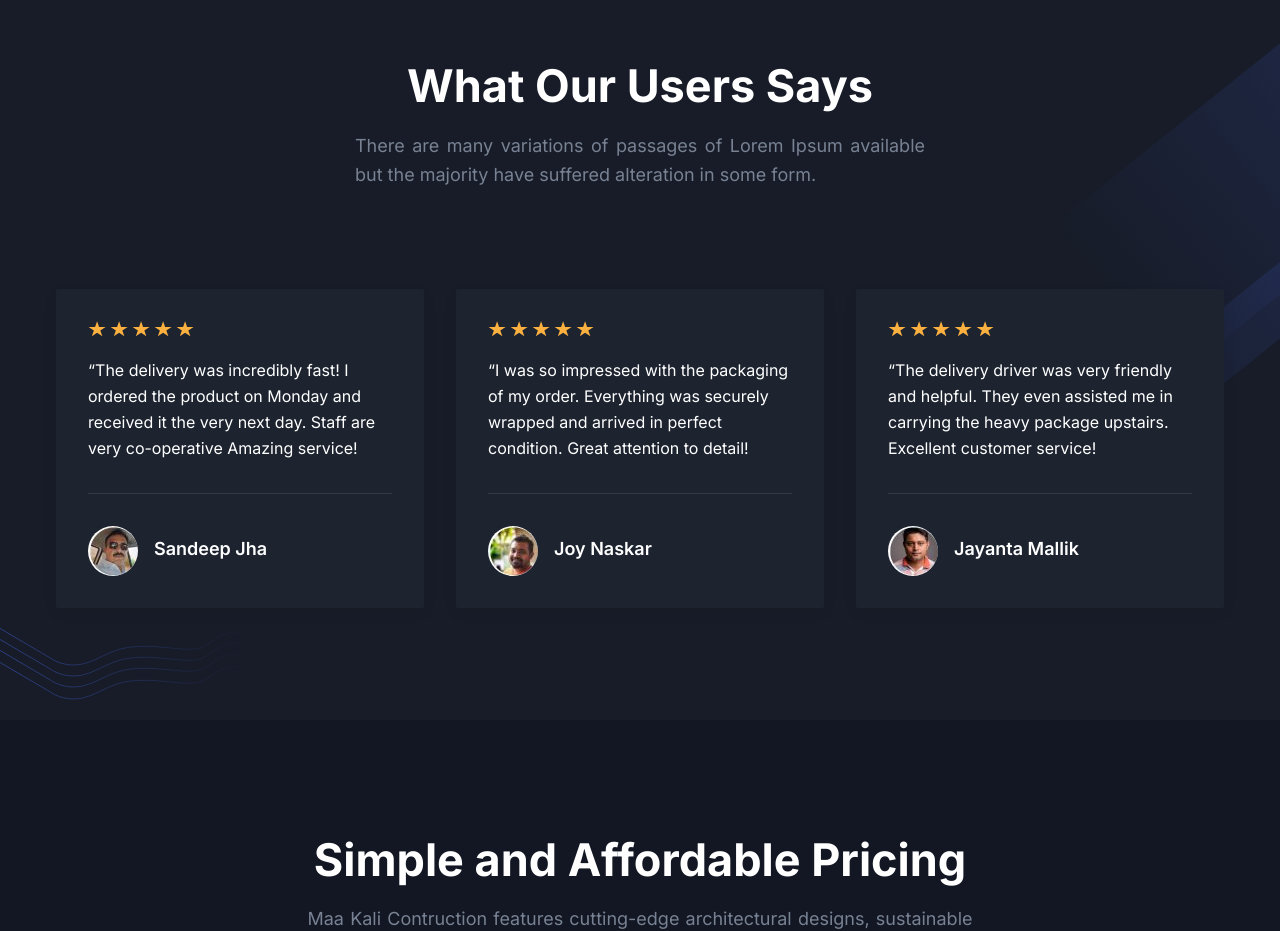
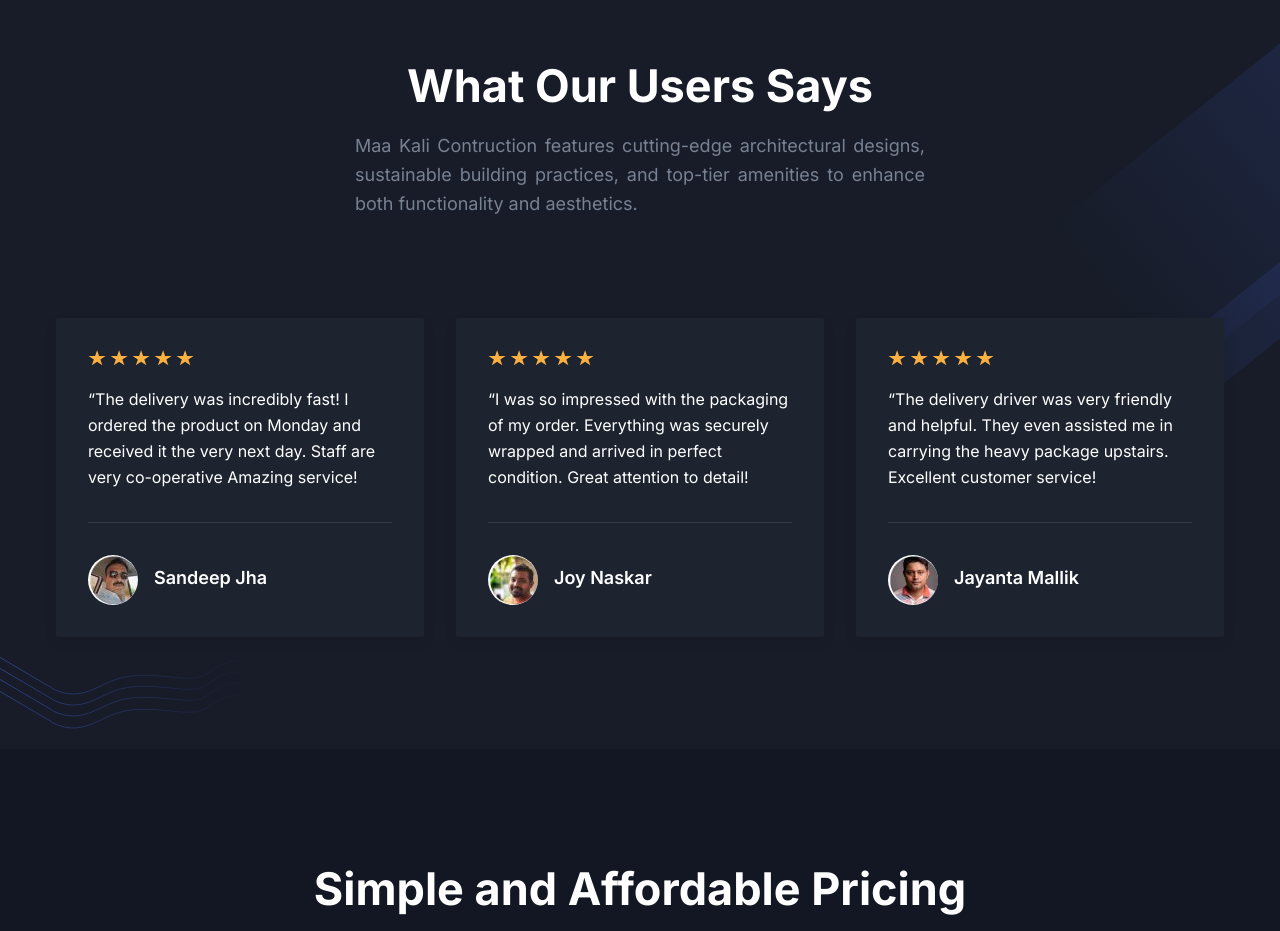
Before and after one commit to dipan/real-estate, a Next.js app: page / in a window 1280 px wide. Shown: the part 4540-5471 px from the top of the page. Built offline with nearby package versions, Linux system fonts and the light colour scheme.

Commit message:
refactor: remove Lorem Ipsum

```diff
--- a/components/Testimonials/index.tsx
+++ b/components/Testimonials/index.tsx
@@ -35,7 +35,7 @@ const Testimonials = () => {
       <div className="container">
         <SectionTitle
           title="What Our Users Says"
-          paragraph="There are many variations of passages of Lorem Ipsum available but the majority have suffered alteration in some form."
+          paragraph="Maa Kali Contruction features cutting-edge architectural designs, sustainable building practices, and top-tier amenities to enhance both functionality and aesthetics."
           center
         />
 
```
